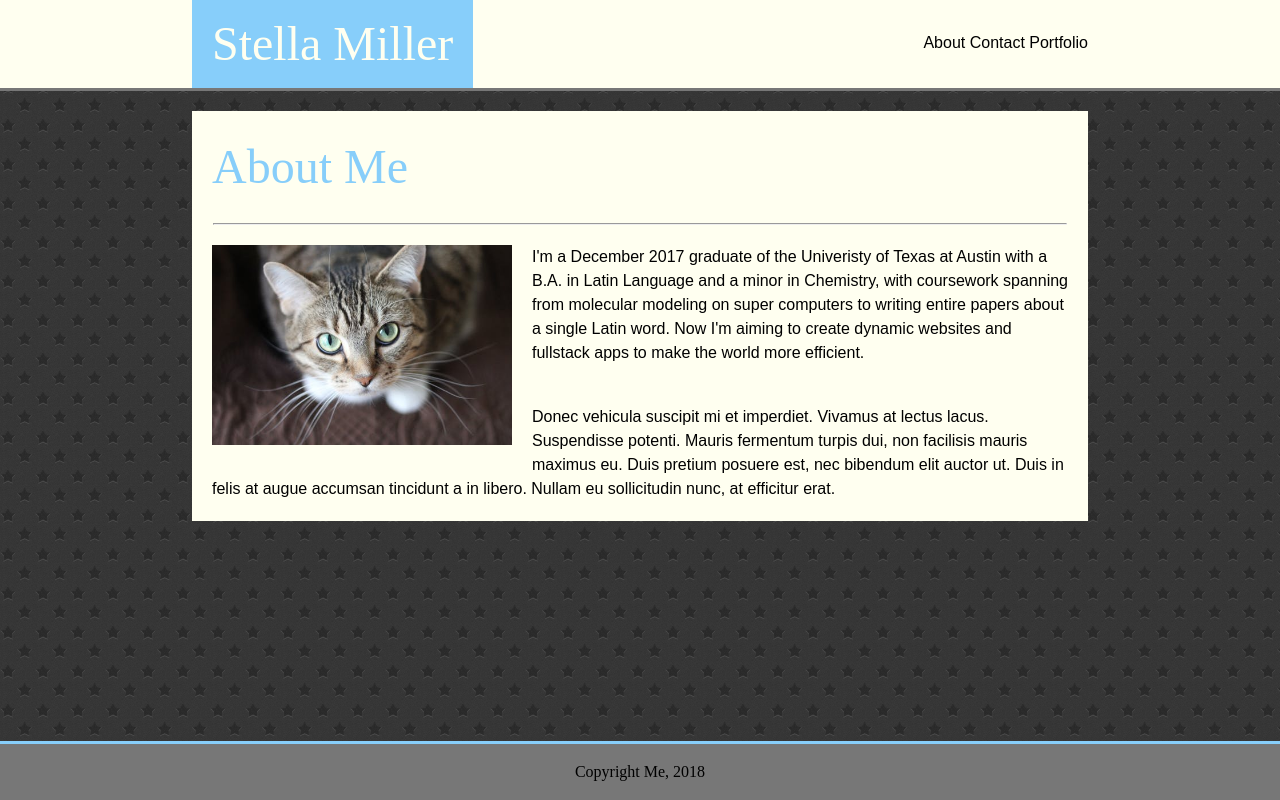
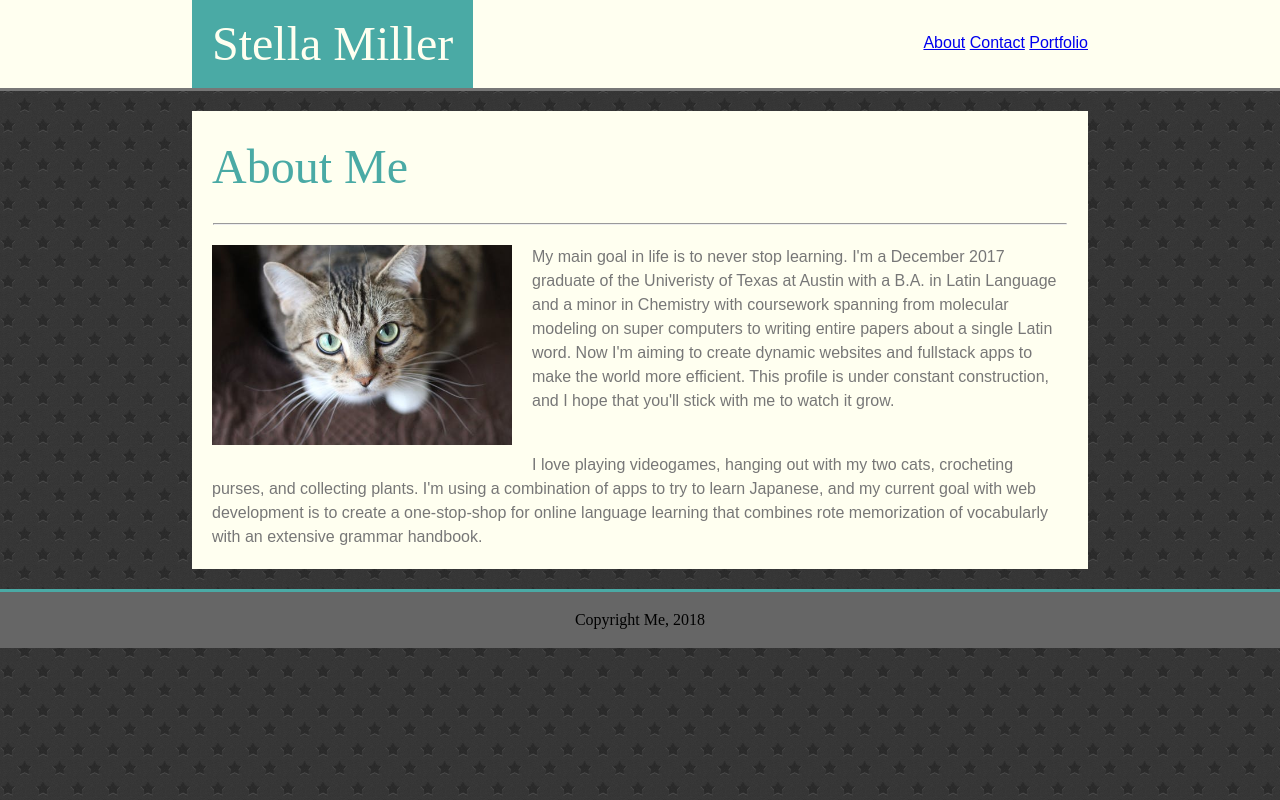
Before and after one commit to stellaCmiller/basic-portfolio, a plain HTML site: page index.html in a window 1280 px wide. Drawn offline with Linux system fonts and the light colour scheme.

Commit message:
color, content, links

```diff
--- a/assets/css/style.css
+++ b/assets/css/style.css
@@ -12,9 +12,7 @@ body {
 
 header {
     background-color: ivory;
-    border-bottom-style: solid;
-    border-bottom-width: 3px;
-    border-bottom-color: #777777;
+    border-bottom: 3px solid #777777;
     margin-bottom: 20px;
 }
 
@@ -23,14 +21,14 @@ h1 {
     margin-left: 15%;
     padding: 20px 20px;
     color: ivory;
-    background-color: lightskyblue;
+    background-color: #4aaaa5;
     font-family: 'Times New Roman', Times, serif;
     font-size: 36pt;
 }
 
 h2 {
     padding: 20px 20px;
-    color: lightskyblue;
+    color: #4aaaa5;
     font-family: 'Times New Roman', Times, serif;
     font-size: 36pt;
 }
@@ -45,13 +43,14 @@ li {
 }
 
 nav {
-    float: right;
-    margin-right: 15%;
+    position: absolute;
+    right: 15%;
+    top: 0px;
     font-family: Arial, Helvetica, sans-serif;
     padding-top: 35px;
 }
 
-#flex-container {
+.flex-container {
     flex: 1 0 auto;
 }
 section {
@@ -59,6 +58,7 @@ section {
     width: 70%;
     margin-left: 15%;
     font-family: Arial, Helvetica, sans-serif;
+    color: #777777;
     line-height: 1.5;
     overflow: auto;
 }
@@ -76,10 +76,8 @@ img {
 }
 
 footer {
-    background-color: #777777;
-    border-top-style: solid;
-    border-top-color: lightskyblue;
-    border-top-width: 3px;
+    background-color: #666666;
+    border-top: 3px solid #4aaaa5;
     text-align: center;
     margin-top: 20px;
     flex-shrink: 0;
--- a/index.html
+++ b/index.html
@@ -14,9 +14,9 @@
 
         <nav>
             <ul>
-                <li>About</li>
-                <li>Contact</li>
-                <li>Portfolio</li>
+                <li><a href="index.html">About</a></li>
+                <li><a href="contact.html">Contact</a></li>
+                <li><a href="portfolio.html">Portfolio</a></li>
             </ul>
         </nav>
 
@@ -30,10 +30,10 @@
 
             <img src="assets/images/CatStockPhoto.jpg" alt="it me">
 
-            <p>I'm a December 2017 graduate of the Univeristy of Texas at Austin with a B.A. in Latin Language and a minor in Chemistry, with coursework spanning from molecular modeling on super computers to writing entire papers about a single Latin word. Now I'm aiming to create dynamic websites and fullstack apps to make the world more efficient.
+            <p> My main goal in life is to never stop learning. I'm a December 2017 graduate of the Univeristy of Texas at Austin with a B.A. in Latin Language and a minor in Chemistry with coursework spanning from molecular modeling on super computers to writing entire papers about a single Latin word. Now I'm aiming to create dynamic websites and fullstack apps to make the world more efficient. This profile is under constant construction, and I hope that you'll stick with me to watch it grow.
             </p>
 
-           <p>Donec vehicula suscipit mi et imperdiet. Vivamus at lectus lacus. Suspendisse potenti. Mauris fermentum turpis dui, non facilisis mauris maximus eu. Duis pretium posuere est, nec bibendum elit auctor ut. Duis in felis at augue accumsan tincidunt a in libero. Nullam eu sollicitudin nunc, at efficitur erat.
+           <p>I love playing videogames, hanging out with my two cats, crocheting purses, and collecting plants. I'm using a combination of apps to try to learn Japanese, and my current goal with web development is to create a one-stop-shop for online language learning that combines rote memorization of vocabularly with an extensive grammar handbook.
            </p>
 
         </section>
```
Also changed, not shown: contact.html (+3 -3 lines).
